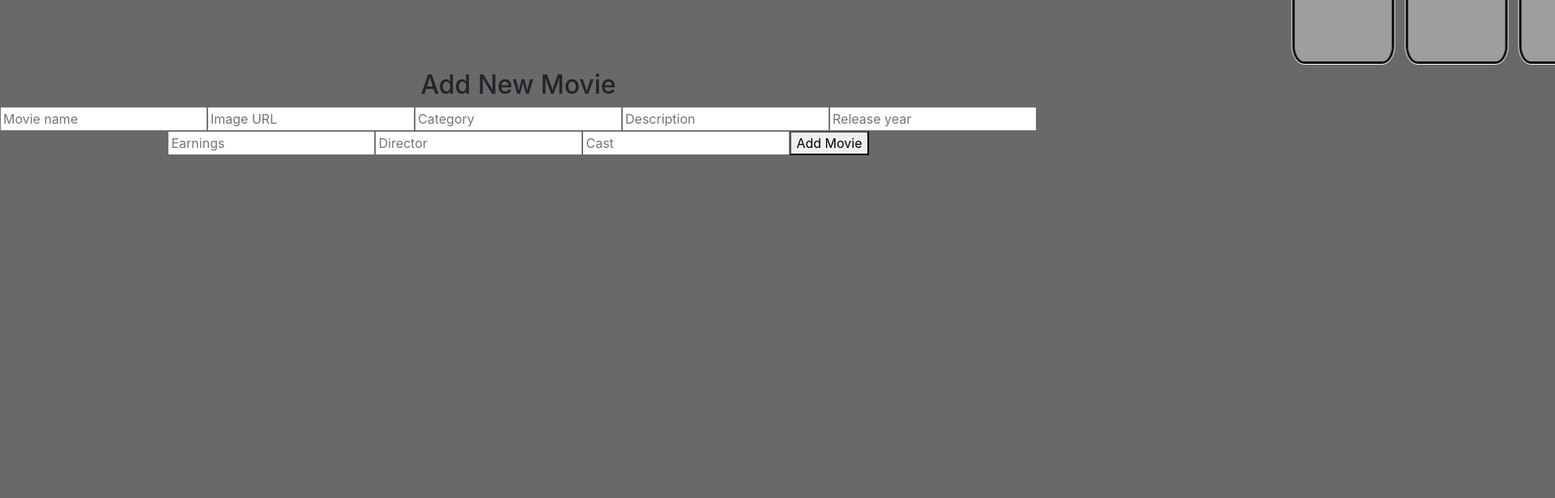
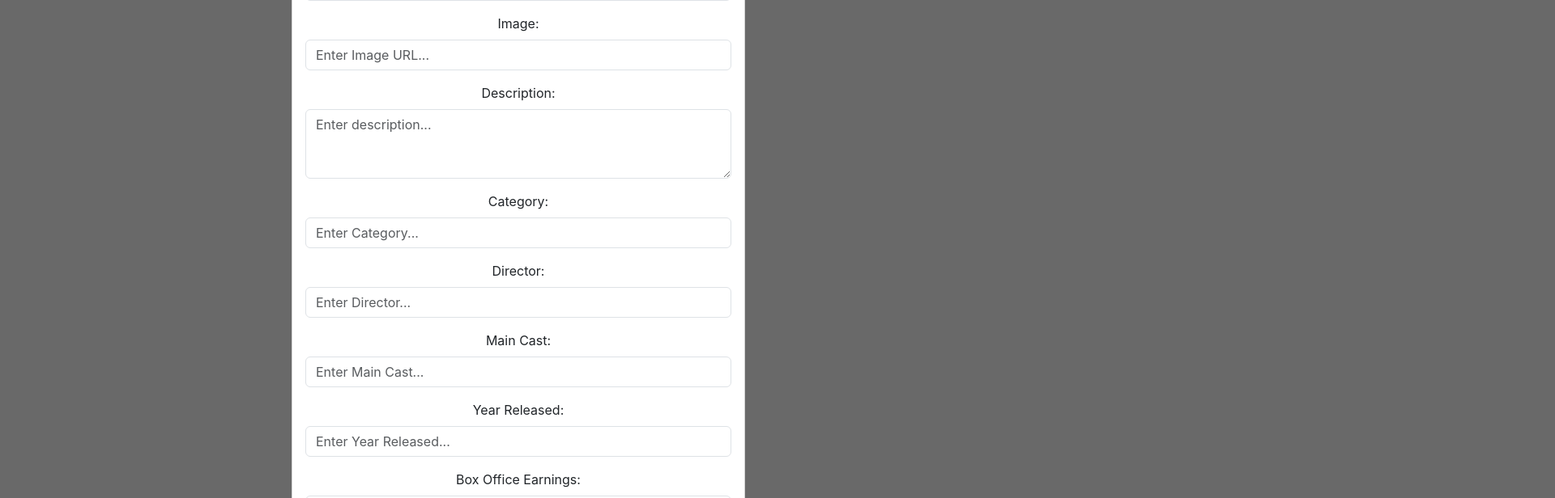
Before and after one commit to royelaawar/Movie-Project, a React (Create React App) app: page /add_movie in a window 1280 px wide. Shown: the part 340-956 px from the top of the page at 81% size, 1920 px wide, since content can reach past the window. Before the commit the page ends 800 px from the top, so only its background shows below. Built offline with nearby package versions, Linux system fonts and the light colour scheme; no server answers; data requests are answered from the project's data file; grey boxes are pictures that could not be loaded.

Commit message:
json and styling

```diff
--- a/db.json
+++ b/db.json
@@ -5,7 +5,7 @@
       "name": "Avatar",
       "image": "https://i.ebayimg.com/images/g/-dsAAOSwXS5ir7bq/s-l1200.webp",
       "category": "Sci-fi/Action",
-      "description": "A paraplegic Marine dispatched to the moon Pandora on a unique mission becomes torn between following his orders and protecting the world he feels is his home.",
+      "description": "When his brother is killed in a robbery, paraplegic Marine Jake Sully decides to take his place in a mission on the distant world of Pandora. There he learns of greedy corporate figurehead Parker Selfridge's intentions of driving off the native humanoid Na'vi in order to mine for the precious material scattered throughout their rich woodland. In exchange for the spinal surgery that will fix his legs, Jake gathers knowledge, of the Indigenous Race and their Culture, for the cooperating military unit spearheaded by gung-ho Colonel Quaritch, while simultaneously attempting to infiltrate the Na'vi people with the use of an avatar identity. While Jake begins to bond with the native tribe and quickly falls in love with the beautiful alien Neytiri, the restless Colonel moves forward with his ruthless extermination tactics, forcing the soldier to take a stand - and fight back in an epic battle for the fate of Pandora.",
       "year_released": "2009",
       "box_office_earnings": "$2.93 Billion",
       "director": "James Cameron",
@@ -17,7 +17,7 @@
       "name": "Avengers: End Game",
       "image": "https://m.media-amazon.com/images/I/81ExhpBEbHL._AC_UF1000,1000_QL80_.jpg",
       "category": "Sci-fi/Action",
-      "description": "Adrift in space with no food or water, Tony Stark sends a message to Pepper Potts as his oxygen supply starts to dwindle. Meanwhile, the remaining Avengers -- Thor, Black Widow, Captain America and Bruce Banner -- must figure out a way to bring back their vanquished allies for an epic showdown with Thanos -- the evil demigod who decimated the planet and the universe.",
+      "description": "After the devastating events of Avengers: Infinity War (2018), the universe is in ruins due to the efforts of the Mad Titan, Thanos. With the help of remaining allies, the Avengers must assemble once more in order to undo Thanos's actions and undo the chaos to the universe, no matter what consequences may be in store, and no matter who they face...",
       "year_released": "2019",
       "box_office_earnings": "$2.79 Billion",
       "director": "Anthony Russo, Joe Russo",
@@ -29,7 +29,7 @@
       "name": "Avatar: The Way of Water",
       "image": "https://m.media-amazon.com/images/M/MV5BYjhiNjBlODctY2ZiOC00YjVlLWFlNzAtNTVhNzM1YjI1NzMxXkEyXkFqcGdeQXVyMjQxNTE1MDA@._V1_FMjpg_UX1000_.jpg",
       "category": "Sci-fi/Action",
-      "description": "Jake Sully and Ney'tiri have formed a family and are doing everything to stay together. However, they must leave their home and explore the regions of Pandora. When an ancient threat resurfaces, Jake must fight a difficult war against the humans.",
+      "description": "Jake Sully lives with his newfound family formed on the extrasolar moon Pandora. Once a familiar threat returns to finish what was previously started, Jake must work with Neytiri and the army of the Na'vi race to protect their home. Several years after the Na'vi repelled the RDA invasion Jake Sully and his family are living on Pandora. Things seem peaceful but the RDA has other plans, invading and capturing Pandora. Sully forms a guerrilla group to try to expel the invaders.",
       "year_released": "2022",
       "box_office_earnings": "$2.32 Billion",
       "director": "James Cameron",
@@ -41,7 +41,7 @@
       "name": "Titanic",
       "image": "https://m.media-amazon.com/images/M/MV5BMDdmZGU3NDQtY2E5My00ZTliLWIzOTUtMTY4ZGI1YjdiNjk3XkEyXkFqcGdeQXVyNTA4NzY1MzY@._V1_.jpg",
       "category": "Drama",
-      "description": "James Cameron's Titanic is an epic, action-packed romance set against the ill-fated maiden voyage of the R.M.S. Titanic; the pride and joy of the White Star Line and, at the time, the largest moving object ever built. She was the most luxurious liner of her era -- the ship of dreams -- which ultimately carried over 1,500 people to their death in the ice cold waters of the North Atlantic in the early hours of April 15, 1912.",
+      "description": "84 years later, a 100 year-old woman named Rose DeWitt Bukater tells the story to her granddaughter Lizzy Calvert, Brock Lovett, Lewis Bodine, Bobby Buell and Anatoly Mikailavich on the Keldysh about her life set in April 10th 1912, on a ship called Titanic when young Rose boards the departing ship with the upper-class passengers and her mother, Ruth DeWitt Bukater, and her fiancé, Caledon Hockley. Meanwhile, a drifter and artist named Jack Dawson and his best friend Fabrizio De Rossi win third-class tickets to the ship in a game. And she explains the whole story from departure until the death of Titanic on its first and last voyage April 15th, 1912 at 2:20 in the morning.",
       "year_released": "1997",
       "box_office_earnings": "$2.26 Billion",
       "director": "James Cameron",
@@ -53,7 +53,7 @@
       "name": "Star Wars: The Force Awakens",
       "image": "https://m.media-amazon.com/images/M/MV5BOTAzODEzNDAzMl5BMl5BanBnXkFtZTgwMDU1MTgzNzE@._V1_.jpg",
       "category": "Sci-fi/Action",
-      "description": "Thirty years after the Battle of Endor, the First Order has risen from the fallen Galactic Empire and seeks to end the New Republic. The Resistance, backed by the Republic and led by General Leia Organa, opposes the First Order. Leia searches for her brother, Luke Skywalker, who is missing.",
+      "description": "30 years after the defeat of Darth Vader and the Empire, Rey, a scavenger from the planet Jakku, finds a BB-8 droid that knows the whereabouts of the long lost Luke Skywalker. Rey, as well as a rogue stormtrooper and two smugglers, are thrown into the middle of a battle between the Resistance and the daunting legions of the First Order",
       "year_released": "2015",
       "box_office_earnings": "$2.07 Billion",
       "director": "J.J Abrams",
@@ -65,7 +65,7 @@
       "name": "Avengers: Infinity War",
       "image": "https://m.media-amazon.com/images/M/MV5BMjMxNjY2MDU1OV5BMl5BanBnXkFtZTgwNzY1MTUwNTM@._V1_.jpg",
       "category": "Sci-Fi/Action",
-      "description": "Iron Man, Thor, the Hulk and the rest of the Avengers unite to battle their most powerful enemy yet -- the evil Thanos. On a mission to collect all six Infinity Stones, Thanos plans to use the artifacts to inflict his twisted will on reality. The fate of the planet and existence itself has never been more uncertain as everything the Avengers have fought for has led up to this moment.",
+      "description": "As the Avengers and their allies have continued to protect the world from threats too large for any one hero to handle, a new danger has emerged from the cosmic shadows: Thanos. A despot of intergalactic infamy, his goal is to collect all six Infinity Stones, artifacts of unimaginable power, and use them to inflict his twisted will on all of reality. Everything the Avengers have fought for has led up to this moment, the fate of Earth and existence has never been more uncertain.",
       "year_released": "2018",
       "box_office_earnings": "$2.05 Billion",
       "director": "Anthony Russo, Joe Russo",
@@ -77,7 +77,7 @@
       "name": "Spider-Man: No Way Home",
       "image": "https://s3.amazonaws.com/media.thecrimson.com/photos/2021/11/29/194232_1353163.jpeg",
       "category": "Action",
-      "description": "With Spider-Man's identity now revealed, our friendly neighborhood web-slinger is unmasked and no longer able to separate his normal life as Peter Parker from the high stakes of being a superhero. When Peter asks for help from Doctor Strange, the stakes become even more dangerous, forcing him to discover what it truly means to be Spider-Man.",
+      "description": "Peter Parker's secret identity is revealed to the entire world. Desperate for help, Peter turns to Doctor Strange to make the world forget that he is Spider-Man. The spell goes horribly wrong and shatters the multiverse, bringing in monstrous villains that could destroy the world. When Peter asks for help from Doctor Strange, the stakes become even more dangerous, forcing him to discover what it truly means to be Spider-Man.",
       "year_released": "2021",
       "box_office_earnings": "$1.92 Billion",
       "director": "Jon Watts",
@@ -113,7 +113,7 @@
       "name": "The Avengers",
       "image": "https://filmartgallery.com/cdn/shop/products/The-Avengers-Vintage-Movie-Poster-Original-French-1-Panel-47x63.jpg?v=1663224709",
       "category": "Sci-Fi/Action",
-      "description": "When Thor's evil brother, Loki (Tom Hiddleston), gains access to the unlimited power of the energy cube called the Tesseract, Nick Fury (Samuel L. Jackson), director of S.H.I.E.L.D., initiates a superhero recruitment effort to defeat the unprecedented threat to Earth. Joining Fury's 'dream team' are Iron Man (Robert Downey Jr.), Captain America (Chris Evans), the Hulk (Mark Ruffalo), Thor (Chris Hemsworth), the Black Widow (Scarlett Johansson) and Hawkeye (Jeremy Renner).",
+      "description": "Loki, the adopted brother of Thor, teams-up with the Chitauri Army and uses the Tesseract's power to travel from Asgard to Midgard to plot the invasion of Earth and become a king. The director of the agency S.H.I.E.L.D., Nick Fury, sets in motion project Avengers, joining Tony Stark a.k.a. the Iron Man; Steve Rogers, a.k.a. Captain America; Bruce Banner, a.k.a. The Hulk; Thor; Natasha Romanoff, a.k.a. Black Widow; and Clint Barton, a.k.a. Hawkeye, to save the world from the powerful Loki and the alien invasion.",
       "year_released": "2012",
       "box_office_earnings": "$1.52 Billion",
       "director": "Joss Whendon",
@@ -125,7 +125,7 @@
       "name": "Furious 7",
       "image": "https://m.media-amazon.com/images/I/81ClciXon2L._AC_UF1000,1000_QL80_.jpg",
       "category": "Action",
-      "description": "After defeating international terrorist Owen Shaw, Dominic Toretto (Vin Diesel), Brian O'Conner (Paul Walker) and the rest of the crew have separated to return to more normal lives. However, Deckard Shaw (Jason Statham), Owen's older brother, is thirsty for revenge. A slick government agent offers to help Dom and company take care of Shaw in exchange for their help in rescuing a kidnapped computer hacker who has developed a powerful surveillance program.",
+      "description": "Dominic and his crew thought they'd left the criminal mercenary life behind. They'd defeated international terrorist Owen Shaw and went their separate ways. But now, Shaw's brother, Deckard Shaw, is out killing the crew one by one for revenge. Worse, a Somalian terrorist called Jakarde and a shady government official called Mr. Nobody are both competing to steal a computer terrorism program called God's Eye, that can turn any technological device into a weapon. Torretto must reconvene with his team to stop Shaw and retrieve the God's Eye program while caught in a power struggle between the terrorist and the United States government.",
       "year_released": "2015",
       "box_office_earnings": "$1.51 Billion",
       "director": "James Wan",
@@ -137,7 +137,7 @@
       "name": "Top Gun: Maverick",
       "image": "https://m.media-amazon.com/images/M/MV5BZWYzOGEwNTgtNWU3NS00ZTQ0LWJkODUtMmVhMjIwMjA1ZmQwXkEyXkFqcGdeQXVyMjkwOTAyMDU@._V1_.jpg",
       "category": "Action",
-      "description": "After more than 30 years of service as one of the Navy's top aviators, Pete Maverick Mitchell is where he belongs, pushing the envelope as a courageous test pilot and dodging the advancement in rank that would ground him. Training a detachment of graduates for a special assignment, Maverick must confront the ghosts of his past and his deepest fears, culminating in a mission that demands the ultimate sacrifice from those who choose to fly it.",
+      "description": "Set 30 years after its predecessor, it follows Maverick's return to the United States Navy Strike Fighter Tactics Instructor program (also known as U.S. Navy-Fighter Weapons School - TOPGUN), where he must confront his past as he trains a group of younger pilots, among them the son of Maverick's deceased best friend Lieutenant Nick Goose Bradshaw, USN.",
       "year_released": "2022",
       "box_office_earnings": "$1.49 Billion",
       "director": "Joseph Kosinski",
@@ -149,7 +149,7 @@
       "name": "Frozen 2",
       "image": "https://m.media-amazon.com/images/M/MV5BMjA0YjYyZGMtN2U0Ni00YmY4LWJkZTItYTMyMjY3NGYyMTJkXkEyXkFqcGdeQXVyNDg4NjY5OTQ@._V1_.jpg",
       "category": "Drama",
-      "description": "Elsa the Snow Queen has an extraordinary gift -- the power to create ice and snow. But no matter how happy she is to be surrounded by the people of Arendelle, Elsa finds herself strangely unsettled. After hearing a mysterious voice call out to her, Elsa travels to the enchanted forests and dark seas beyond her kingdom -- an adventure that soon turns into a journey of self-discovery.",
+      "description": "Having harnessed her ever-growing power after lifting the dreadful curse of eternal winter in Frozen (2013), Queen Elsa, the grand conjurer of snow and ice, and her sister, Princess Anna, now enjoy a happy life in the peaceful kingdom of Arendelle. However, a melodious, insistent voice only Elsa can hear keeps her awake, inviting the Snow Queen to a fabled mystical forest. As a result, unable to block the thrilling call of the secret siren, Elsa follows the voice into the perpetually misty realm in the woods to find answers. But, more and more, an inexplicable imbalance hurts her kingdom and the neighboring tribe of Northuldra. Is Queen Elsa's legendary magic enough to restore peace and stability?",
       "year_released": "2019",
       "box_office_earnings": "$1.45 Billion",
       "director": "Jennifer Lee, Chris Buck",
@@ -168,12 +168,12 @@
       "main_cast_members": "Robert Downey Jr., Chris Evans, Scarlett Johansson",
       "trailer": "https://www.youtube.com/embed/tmeOjFno6Do?si=8d_zOszqiodhnbIk"
     },
-    {
+    {git
       "id": 15,
       "name": "Black Panther",
       "image": "https://m.media-amazon.com/images/M/MV5BYzVhZDYzNzYtZTJhZi00ZDIzLTg2YmEtNGQyMmI1NzJlMmMyXkEyXkFqcGdeQXVyNzg0NTkwNTU@._V1_.jpg",
       "category": "Action",
-      "description": "After the death of his father, T'Challa returns home to the African nation of Wakanda to take his rightful place as king. When a powerful enemy suddenly reappears, T'Challa's mettle as king -- and as Black Panther -- gets tested when he's drawn into a conflict that puts the fate of Wakanda and the entire world at risk. Faced with treachery and danger, the young king must rally his allies and release the full power of Black Panther to defeat his foes and secure the safety of his people.",
+      "description": "After the events of Captain America: Civil War, Prince T'Challa returns home to the reclusive, technologically advanced African nation of Wakanda to serve as his country's new king. However, T'Challa soon finds that he is challenged for the throne from factions within his own country. When two foes conspire to destroy Wakanda, the hero known as Black Panther must team up with C.I.A. agent Everett K. Ross and members of the Dora Milaje, Wakandan special forces, to prevent Wakanda from being dragged into a world war.",
       "year_released": "2018",
       "box_office_earnings": "$1.34 Billion",
       "director": "Ryan Coogler",
--- a/src/Components/MovieForm.js
+++ b/src/Components/MovieForm.js
@@ -1,13 +1,76 @@
-import { useNavigate } from "react-router-dom"
+import { useNavigate } from "react-router-dom";
+import { Form } from "react-bootstrap";
+import Button from "react-bootstrap/Button";
+import { Card } from "react-bootstrap";
+
+// function MovieForm({updateFormData, addMovie}){
+
+//     const navigate = useNavigate()
+
+//     return <form onSubmit={(event) => {
+//         addMovie(event)
+//         navigate('/movies')
+//     }}>
+//         <input onChange={updateFormData} name="name" placeholder="Name"/>
+//         <input onChange={updateFormData} name="image" placeholder="Image"/>
+//         <input onChange={updateFormData} name="category" placeholder="Category"/>
+//         <input onChange={updateFormData} name="description" placeholder="Description"/>
+//         <input type="submit"/>
+//     </form>
+// }
+
+// export default MovieForm
 
 function MovieForm({ updateFormData, addMovie }) {
 
 
     const navigate = useNavigate();
     return (
-        <div className="new-movie-form">
-            <h2>Add New Movie</h2>
-            <form onSubmit={(event) => {
+        <div className="new-movie-form" style={{display: 'inline-block'}}>
+            <Card style={{ width: '35rem' }} >
+                <Card.Body>
+                    <Card.Title><strong>Add a Movie:</strong></Card.Title>
+                </Card.Body>
+                <Form onSubmit={(event) => {
+                    addMovie(event)
+                    navigate("/movies")
+                }} >
+                    <Form.Group className="mb-3" controlId="ControlInput1">
+                        <Form.Label>Name:</Form.Label>
+                        <Form.Control type="text" placeholder="Enter movie name..." onChange={updateFormData} name="name" />
+                    </Form.Group>
+                    <Form.Group className="mb-3" controlId="ControlInput2">
+                        <Form.Label>Image:</Form.Label>
+                        <Form.Control type="text" placeholder="Enter Image URL..." onChange={updateFormData} name="image" />
+                    </Form.Group>
+                    <Form.Group className="mb-3" controlId="ControlInput3">
+                        <Form.Label>Description:</Form.Label>
+                        <Form.Control as="textarea" rows={3} placeholder="Enter description..." onChange={updateFormData} name="description" />
+                    </Form.Group>
+                    <Form.Group className="mb-3" controlId="ControlInput4">
+                        <Form.Label>Category:</Form.Label>
+                        <Form.Control type="text" placeholder="Enter Category..." onChange={updateFormData} name="category" />
+                    </Form.Group>
+                    <Form.Group className="mb-3" controlId="ControlInput5">
+                        <Form.Label>Director:</Form.Label>
+                        <Form.Control type="text" placeholder="Enter Director..." onChange={updateFormData} name="director" />
+                    </Form.Group>
+                    <Form.Group className="mb-3" controlId="ControlInput6">
+                        <Form.Label>Main Cast:</Form.Label>
+                        <Form.Control type="text" placeholder="Enter Main Cast..." onChange={updateFormData} name="main_cast_members" />
+                    </Form.Group>
+                    <Form.Group className="mb-3" controlId="ControlInput7">
+                        <Form.Label>Year Released:</Form.Label>
+                        <Form.Control type="text" placeholder="Enter Year Released..." onChange={updateFormData} name="year-released" />
+                    </Form.Group>
+                    <Form.Group className="mb-3" controlId="ControlInput8">
+                        <Form.Label>Box Office Earnings:</Form.Label>
+                        <Form.Control type="text" placeholder="Enter Box Office Earnings..." onChange={updateFormData} name="box_office_earnings" />
+                    </Form.Group>
+                    <Button type='submit' >Add Movie</Button>
+                </Form>
+            </Card>
+            {/* <form onSubmit={(event) => {
                 addMovie(event)
                 navigate("/movies")
             }}>
@@ -20,7 +83,7 @@ function MovieForm({ updateFormData, addMovie }) {
                 <input onChange={updateFormData} type="text" name="director" placeholder="Director" />
                 <input onChange={updateFormData} type="text" name="main_cast_members" placeholder="Cast" />
                 <button type="submit">Add Movie</button>
-            </form>
+            </form> */}
         </div>
     )
 }
--- a/src/Components/MovieProfile.js
+++ b/src/Components/MovieProfile.js
@@ -1,27 +1,93 @@
-import { useParams, Link } from "react-router-dom";
+// import { useParams, Link } from "react-router-dom";
 
+
+// function MovieProfile({ movies }) {
+
+//     //need to get movie
+//     const {id} = useParams();
+
+//     const movie = movies.find(m => {
+//         return m.id === Number(id);
+//     });
+
+//     // const { name, image, category, description, year_released, box_office_earnings, director, main_cast_members } = movie;
+
+//     if(!movie) {
+//         return <h1>Error: Movie Not Found!</h1>
+//     }
+
+
+//     return (
+//         <div>
+//             <li>
+//                 <h1 class='movie-title'>{movie.name}</h1>
+//                     <iframe
+//                     width="560"
+//                     height="315"
+//                     src={movie.trailer}
+//                     title={movie.name}
+//                     frameborder="0"
+//                     allow="accelerometer; autoplay; clipboard-write; encrypted-media; gyroscope; picture-in-picture; web-share"
+//                     allowfullscreen
+//                     ></iframe>
+//                 {/* <img src={movie.image} alt={movie.name} />     */}
+//                 <h1>Category: {movie.category}</h1>
+//                 <h2>Description: {movie.description}</h2>
+//                 <h2>Year Released: {movie.year_released}</h2>
+//                 <h3>Box Office Earnings: {movie.box_office_earnings}</h3>
+//                 <h3>Director: {movie.director}</h3>
+//                 <h4>Main Cast: {movie.main_cast_members}</h4>
+
+//             </li>
+//             <br></br>
+//             <Link to="/movies" >Back to Movies</Link>
+//             {/* <Link id="trailer-button" to={`${movie.trailer}`} target="_blank">Watch Trailer</Link> */}
+//         </div>
+//     )
+// }
+
+
+
+
+import { useParams } from "react-router-dom";
+import Card from 'react-bootstrap/Card';
+import ListGroup from 'react-bootstrap/ListGroup';
+import { Button, CardBody } from "react-bootstrap";
 
 function MovieProfile({ movies }) {
 
     //need to get movie
-    const {id} = useParams();
+    const { id } = useParams();
 
     const movie = movies.find(m => {
         return m.id === Number(id);
     });
 
-    // const { name, image, category, description, year_released, box_office_earnings, director, main_cast_members } = movie;
-
-    if(!movie) {
+    if (!movie) {
         return <h1>Error: Movie Not Found!</h1>
     }
 
 
+    // return (
+    // <div>
+    //     <li>
+    //         <h1>{movie.name}</h1>
+    //         <img src={movie.image} alt={movie.name} />
+    //         <h1>Category: {movie.category}</h1>
+    //         <h2>Description: {movie.description}</h2>
+    //         <h2>Year Released: {movie.year_released}</h2>
+    //         <h3>Box Office Earnings: {movie.box_office_earnings}</h3>
+    //         <h3>Director: {movie.director}</h3>
+    //         <h4>Main Cast: {movie.main_cast_members}</h4>
+    //     </li>
+    //     <br></br>
+    //     <Link to="/movies" >Back to Movies</Link>
+    // </div>
+    // )
     return (
-        <div>
-            <li>
-                <h1 class='movie-title'>{movie.name}</h1>
-                    <iframe
+        <Card style={{ width: '38rem', display: 'inline-block' }}>
+            <Card.Body>
+                <iframe
                     width="560"
                     height="315"
                     src={movie.trailer}
@@ -29,22 +95,27 @@ function MovieProfile({ movies }) {
                     frameborder="0"
                     allow="accelerometer; autoplay; clipboard-write; encrypted-media; gyroscope; picture-in-picture; web-share"
                     allowfullscreen
-                    ></iframe>
-                {/* <img src={movie.image} alt={movie.name} />     */}
-                <h1>Category: {movie.category}</h1>
-                <h2>Description: {movie.description}</h2>
-                <h2>Year Released: {movie.year_released}</h2>
-                <h3>Box Office Earnings: {movie.box_office_earnings}</h3>
-                <h3>Director: {movie.director}</h3>
-                <h4>Main Cast: {movie.main_cast_members}</h4>
-
-            </li>
-            <br></br>
-            <Link to="/movies" >Back to Movies</Link>
-            {/* <Link id="trailer-button" to={`${movie.trailer}`} target="_blank">Watch Trailer</Link> */}
-        </div>
-    )
+                ></iframe>
+            </Card.Body>
+            <Card.Body>
+                <Card.Title><strong>{movie.name}</strong></Card.Title>
+                <Card.Text>{movie.description}</Card.Text>
+            </Card.Body>
+            <ListGroup className="list-group-flush">
+                <ListGroup.Item><strong>Category: </strong>{movie.category}</ListGroup.Item>
+                <ListGroup.Item><strong>Year Released: </strong>{movie.year_released}</ListGroup.Item>
+                <ListGroup.Item><strong>Box Office Earnings: </strong>{movie.box_office_earnings}</ListGroup.Item>
+                <ListGroup.Item><strong>Director: </strong>{movie.director}</ListGroup.Item>
+                <ListGroup.Item><strong>Main Cast: </strong>{movie.main_cast_members}</ListGroup.Item>
+            </ListGroup>
+            <Card.Body>
+                {/* <Card.Link href="/movies">Go to Movies</Card.Link> */}
+                <Button variant="primary" href="/movies">Back to Movies</Button>
+                {/* <Card.Link to={`/movies`} id="profileLink" style={{color: "white"}} >Back to Movies</Card.Link> */}
+            </Card.Body>
+        </Card>
+    );
 }
 
 
-export default MovieProfile
+export default MovieProfile;
--- a/src/Components/VideoBackground.js
+++ b/src/Components/VideoBackground.js
@@ -13,7 +13,7 @@ const VideoBackground = () => {
       right: 0,
       left: 0,
       bottom: 0,
-      opacity: "80%",
+      opacity: "85%",
       objectFit: 'contain',
     }} src={backgroundVideo} muted autoPlay loop id='backgroundVideo'></video>
   );
--- a/src/index.css
+++ b/src/index.css
@@ -78,3 +78,8 @@ code {
   font-size: 20px;
 
 }
+
+.year-released {
+  position: absolute;
+  right: 5rem;
+}
```
Also changed, not shown: src/Components/HomeCardComponent.js (+11 -10 lines), src/Components/Movie.js (+6 -6 lines).
